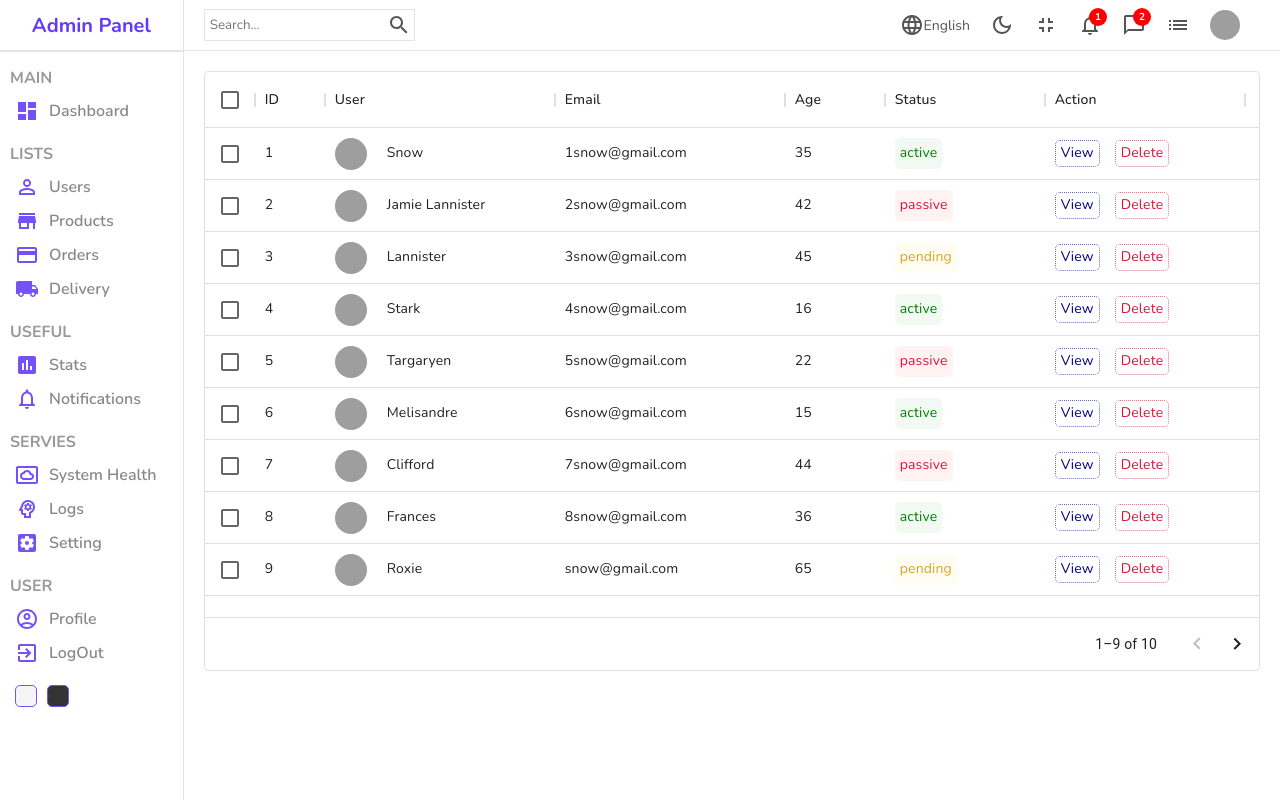
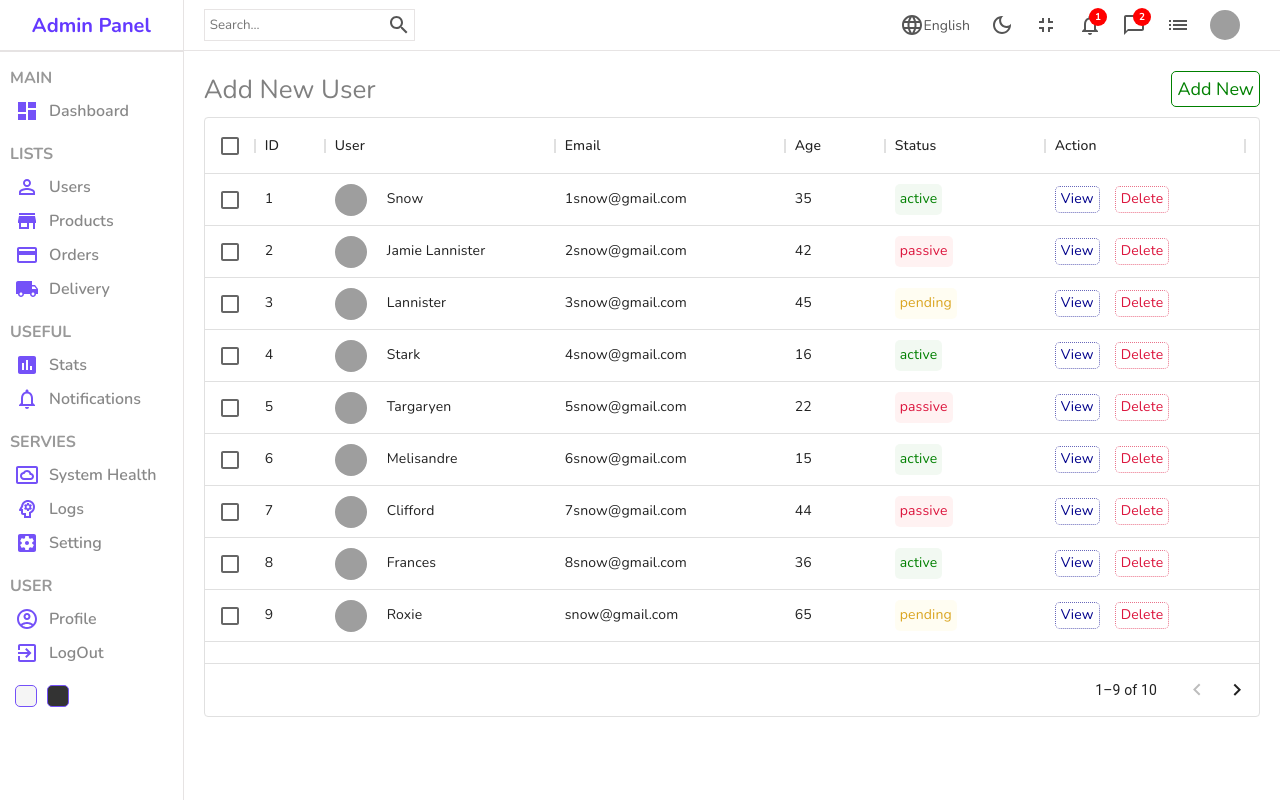
Before and after one commit to esmailireza/Admin-Dashboard-Panel, a React (Create React App) app: page /users in a window 1280 px wide. Built offline with nearby package versions, Linux system fonts and the light colour scheme; grey boxes are pictures that could not be loaded.

Commit message:
add title and button to user page

```diff
--- a/src/components/dataTable/dataTable.jsx
+++ b/src/components/dataTable/dataTable.jsx
@@ -29,6 +29,12 @@
 
   return (
     <div className='dataTable'>
+      <div className="dataTableTitle">
+        Add New User
+        <Link to="/users/new" style={{textDecoration:"none"}} className="link">
+          Add New
+        </Link>
+      </div>
         <DataGrid
         rows={userRows}
         columns={userColumns.concat(actionColumn)}
--- a/src/components/dataTable/dataTable.scss
+++ b/src/components/dataTable/dataTable.scss
@@ -2,6 +2,25 @@
     height: 600px;
     padding: 20px;
 
+    .dataTableTitle{
+      width: 100%;
+      font-size: 26px;
+      color: gray;
+      margin-bottom: 10px;
+      display: flex;
+      align-items: center;
+      justify-content: space-between;
+      .link{
+        text-decoration: none;
+        color: green;
+        font-size: 18px;
+        font-weight: 400;
+        border: 1px solid green;
+        padding: 5px;
+        border-radius: 5px;
+        cursor: pointer;
+      }
+    }
     .cellWithImg{
         display: flex;
         align-items: center;
```
